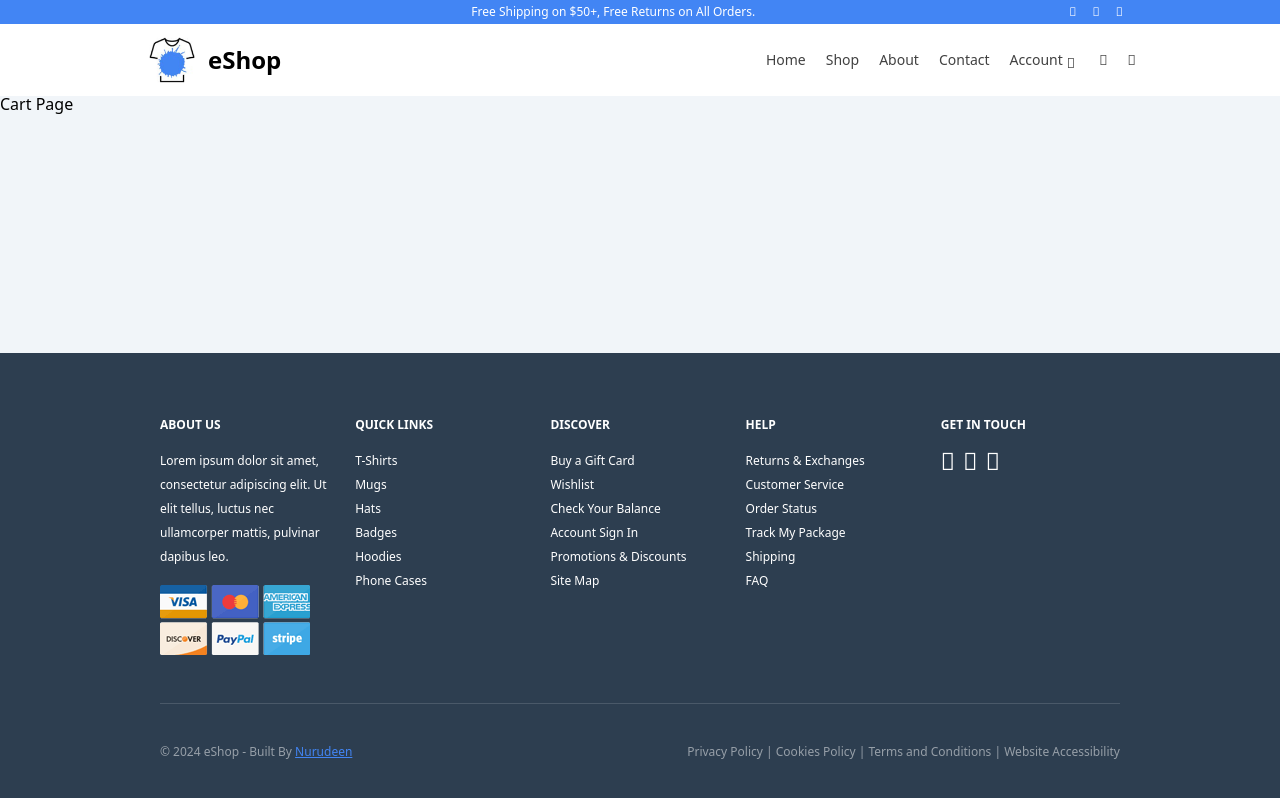
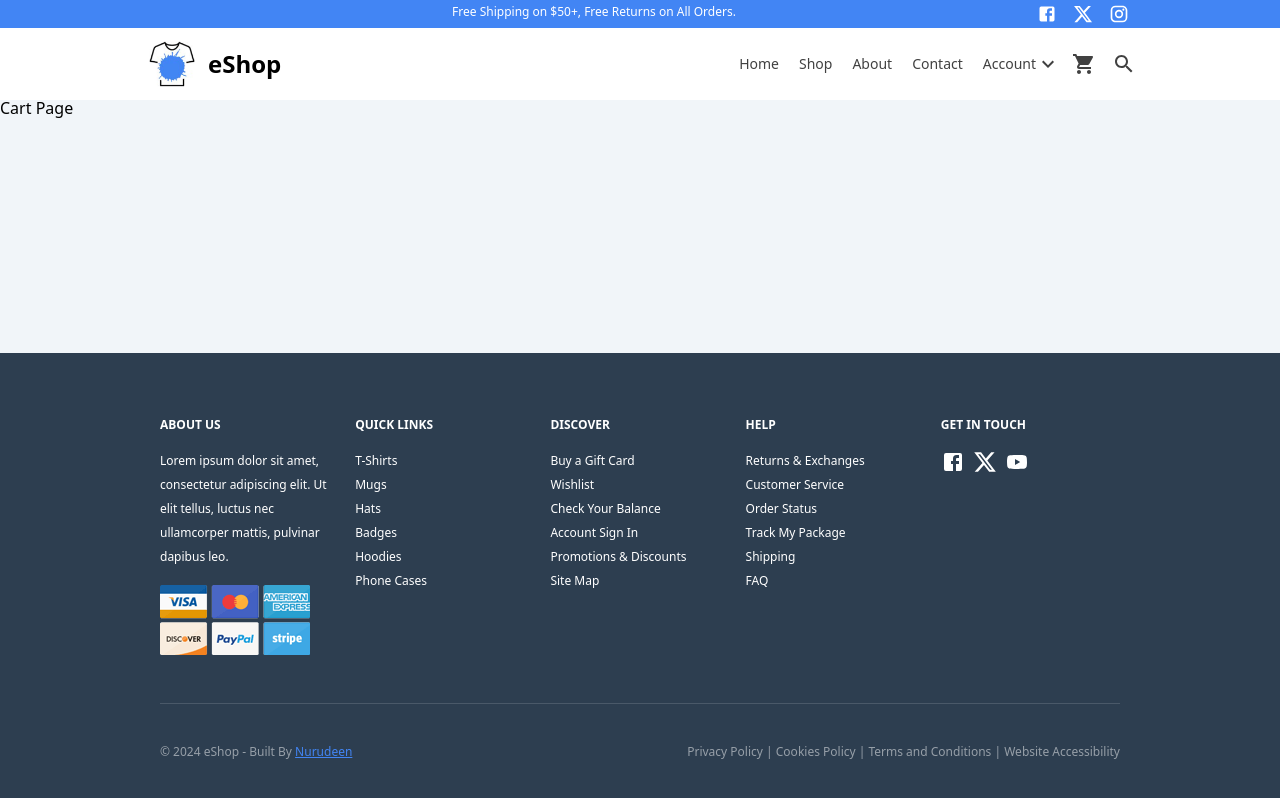
Before and after one commit to nuru484/eshop, a React (Vite) app: page /cart in a window 1280 px wide. Built offline with nearby package versions, Linux system fonts and the light colour scheme.

Commit message:
Styled the productCard component

```diff
--- a/package.json
+++ b/package.json
@@ -11,7 +11,10 @@
     "preview": "vite preview"
   },
   "dependencies": {
-    "@fortawesome/fontawesome-free": "^6.5.2",
+    "@emotion/react": "^11.11.4",
+    "@emotion/styled": "^11.11.5",
+    "@mui/icons-material": "^5.15.18",
+    "@mui/material": "^5.15.18",
     "react": "^18.2.0",
     "react-dom": "^18.2.0",
     "react-router-dom": "^6.23.1"
--- a/src/components/Footer.jsx
+++ b/src/components/Footer.jsx
@@ -1,4 +1,7 @@
 import cards from '/src/assets/cards.png';
+import XIcon from '@mui/icons-material/X';
+import FacebookIcon from '@mui/icons-material/Facebook';
+import YouTubeIcon from '@mui/icons-material/YouTube';
 
 const Footer = () => {
   return (
@@ -49,22 +52,13 @@ const Footer = () => {
           <h1 className="font-bold">GET IN TOUCH</h1>
           <ul className="flex gap-2 leading-loose py-4 ">
             <li>
-              <i
-                className="fab fa-facebook-square text-2xl hover:text-globalColor1 hover:cursor-pointer"
-                aria-hidden="true"
-              ></i>
+              <FacebookIcon className="text-2xl hover:text-globalColor1 hover:cursor-pointer" />
             </li>
             <li>
-              <i
-                className="fab fa-instagram text-2xl hover:text-globalColor1 hover:cursor-pointer"
-                aria-hidden="true"
-              ></i>
+              <XIcon className="text-2xl hover:text-globalColor1 hover:cursor-pointer" />
             </li>
             <li>
-              <i
-                className="fab fa-youtube text-2xl hover:text-globalColor1 hover:cursor-pointer"
-                aria-hidden="true"
-              ></i>
+              <YouTubeIcon className="text-2xl hover:text-globalColor1 hover:cursor-pointer" />
             </li>
           </ul>
         </section>
@@ -76,7 +70,10 @@ const Footer = () => {
       >
         <p>
           &copy; 2024 eShop - Built By{' '}
-          <a href="#" className=" text-globalColor1 underline hover:text-white">
+          <a
+            href="https://github.com/nuru484"
+            className=" text-globalColor1 underline hover:text-white"
+          >
             Nurudeen
           </a>
         </p>
--- a/src/components/NavBar.jsx
+++ b/src/components/NavBar.jsx
@@ -1,6 +1,9 @@
 import { useState } from 'react';
 import logo from '/src/assets/logo.jpg';
 import { Link } from 'react-router-dom';
+import KeyboardArrowDownIcon from '@mui/icons-material/KeyboardArrowDown';
+import ShoppingCartIcon from '@mui/icons-material/ShoppingCart';
+import SearchIcon from '@mui/icons-material/Search';
 
 const NavBar = () => {
   const [showDropdown, setShowDropdown] = useState(false);
@@ -66,11 +69,7 @@ const NavBar = () => {
               <span className=" hover:underline hover:underline-offset-8">
                 Account
               </span>
-
-              <i
-                className="fa fa-angle-down ml-1 self-end hover:"
-                aria-hidden="true"
-              ></i>
+              <KeyboardArrowDownIcon />
             </span>
 
             {showDropdown && (
@@ -85,16 +84,10 @@ const NavBar = () => {
             )}
           </li>
           <li>
-            <i
-              className="fa fa-shopping-cart cursor-pointer pl-3 hover:text-globalColor1"
-              aria-hidden="true"
-            ></i>
+            <ShoppingCartIcon className="cursor-pointer hover:text-globalColor1" />
           </li>
           <li>
-            <i
-              className="fa fa-search cursor-pointer pl-3 hover:text-globalColor1"
-              aria-hidden="true"
-            ></i>
+            <SearchIcon className="cursor-pointer hover:text-globalColor1 ml-2" />
           </li>
         </ul>
       </nav>
--- a/src/components/ProductCard.jsx
+++ b/src/components/ProductCard.jsx
@@ -5,11 +5,11 @@ const truncateToTwoWords = (str) => {
 
 const ProductCard = ({ products }) => {
   return (
-    <div className="flex flex-wrap justify-center items-center ">
+    <div className="flex flex-wrap justify-center items-center w-10/12 mx-auto">
       {products.map((product) => (
         <div
           key={product.id}
-          className="flex flex-col items-center bg-white rounded shadow-md p-2 m-4 max-w-xl"
+          className="relative flex flex-col items-center bg-white rounded shadow-md p-2 m-4 max-w-xl"
         >
           <div className="mb-4">
             <img
@@ -18,14 +18,14 @@ const ProductCard = ({ products }) => {
               className="w-36 h-36 object-contain rounded-md mx-3"
             />
           </div>
-          <div className="bg-slate-100 w-full p-4 flex flex-col rounded">
-            <h2 className=" text-base text-globalColor5">
+          <div className="w-full p-2 flex flex-col  bg-slate-100">
+            <h2 className="text-base text-globalColor5">
               {truncateToTwoWords(product.title)}
             </h2>
-            <h2 className="text-xs text-globalColor5 font-bold py-2">
+            <h2 className="text-xs text-globalColor5 font-bold py-3">
               ${product.price}
             </h2>
-            <button className="bg-globalColor1 text-white text-xs w-full py-1 rounded-sm mt-2 hover:bg-globalColor2 transition">
+            <button className="bg-globalColor1 text-white text-xs w-full py-1 rounded-sm hover:bg-globalColor2">
               Add to cart
             </button>
           </div>
--- a/src/components/ShopData.jsx
+++ b/src/components/ShopData.jsx
@@ -1,6 +1,6 @@
 import { useEffect, useState } from 'react';
 
-const useShopData = () => {
+const useShopData = ({ url }) => {
   const [products, setProducts] = useState([]);
   const [loading, setLoading] = useState(true);
   const [error, setError] = useState(null);
@@ -8,9 +8,7 @@ const useShopData = () => {
   useEffect(() => {
     const fetchData = async () => {
       try {
-        const response = await fetch(
-          'https://fakestoreapi.com/products?limit=5'
-        );
+        const response = await fetch(`${url}`);
         if (!response.ok) {
           throw new Error('Failed to fetch products');
         }
@@ -24,7 +22,7 @@ const useShopData = () => {
     };
 
     fetchData();
-  }, []);
+  }, [url]);
   return { products, loading, error };
 };
 
--- a/src/components/Socials.jsx
+++ b/src/components/Socials.jsx
@@ -1,19 +1,23 @@
+import FacebookIcon from '@mui/icons-material/Facebook';
+import XIcon from '@mui/icons-material/X';
+import InstagramIcon from '@mui/icons-material/Instagram';
+
 const Socials = () => {
   return (
     <div className="flex justify-around bg-globalColor1 py-1 text-white">
       <span></span>
-      <p className=" text-xs font-sans">
+      <p className="text-xs font-sans">
         Free Shipping on $50+, Free Returns on All Orders.
       </p>
       <ul className="flex gap-4 text-xs">
         <li>
-          <i className="fab fa-facebook-square" aria-hidden="true"></i>
+          <FacebookIcon style={{ fontSize: '20px' }} />
         </li>
         <li>
-          <i className="fab fa-twitter-square" aria-hidden="true"></i>
+          <XIcon style={{ fontSize: '20px' }} />
         </li>
         <li>
-          <i className="fab fa-instagram" aria-hidden="true"></i>
+          <InstagramIcon style={{ fontSize: '20px' }} />
         </li>
       </ul>
     </div>
--- a/src/main.jsx
+++ b/src/main.jsx
@@ -2,7 +2,6 @@ import React from 'react';
 import ReactDOM from 'react-dom/client';
 import { createBrowserRouter, RouterProvider } from 'react-router-dom';
 import './index.css';
-import '@fortawesome/fontawesome-free/css/all.min.css';
 import routes from './routes';
 
 const router = createBrowserRouter(routes);
--- a/src/pages/Home.jsx
+++ b/src/pages/Home.jsx
@@ -6,7 +6,9 @@ import ProductCard from '../components/ProductCard';
 import useShopData from '../components/ShopData';
 
 const Home = () => {
-  const { products, loading, error } = useShopData();
+  const { products, loading, error } = useShopData({
+    url: 'https://fakestoreapi.com/products?limit=8',
+  });
 
   return (
     <div className="flex flex-col min-h-screen">
```
Also changed, not shown: 1 other file (tests, documents, lock files or other folders).
